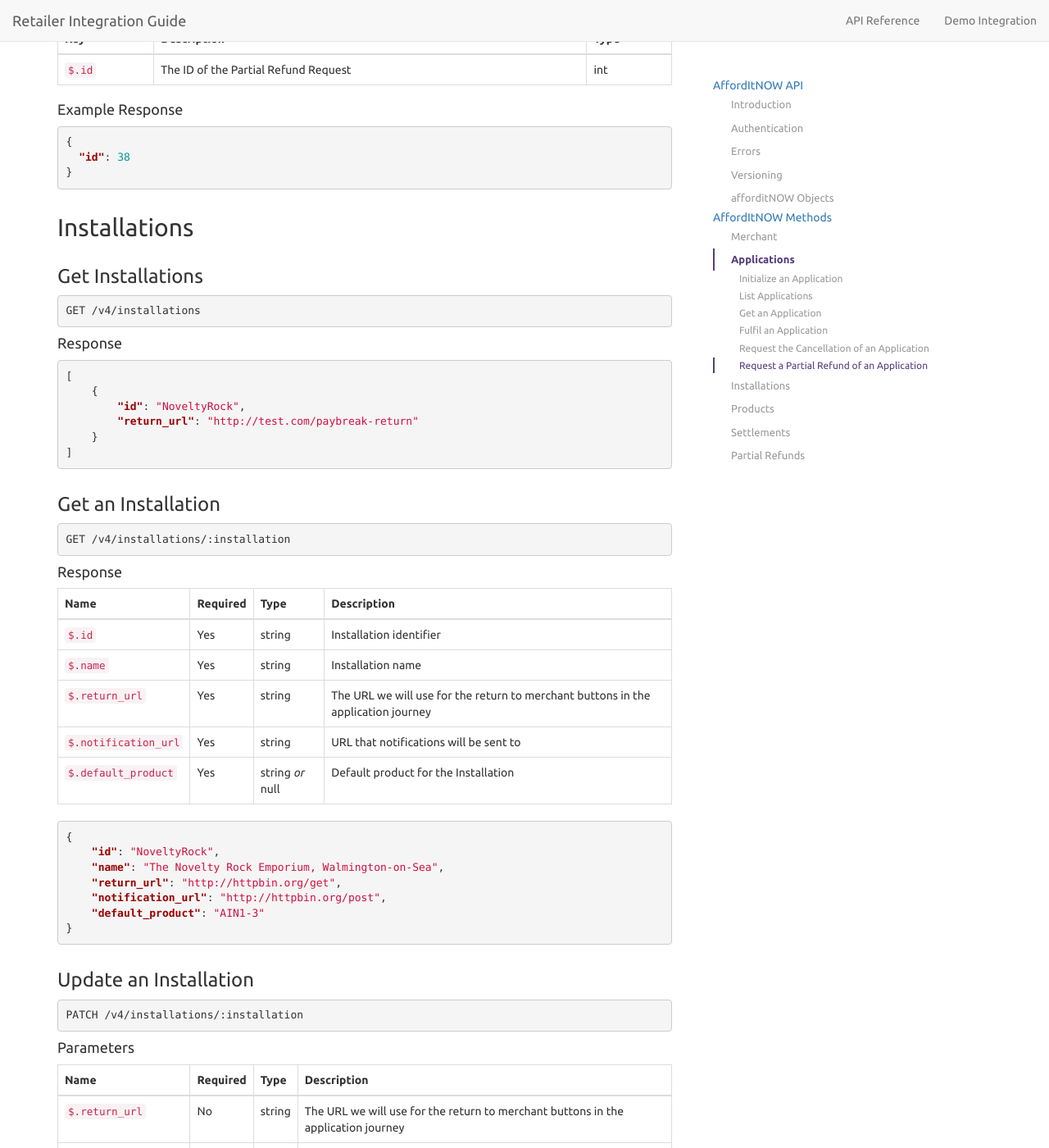
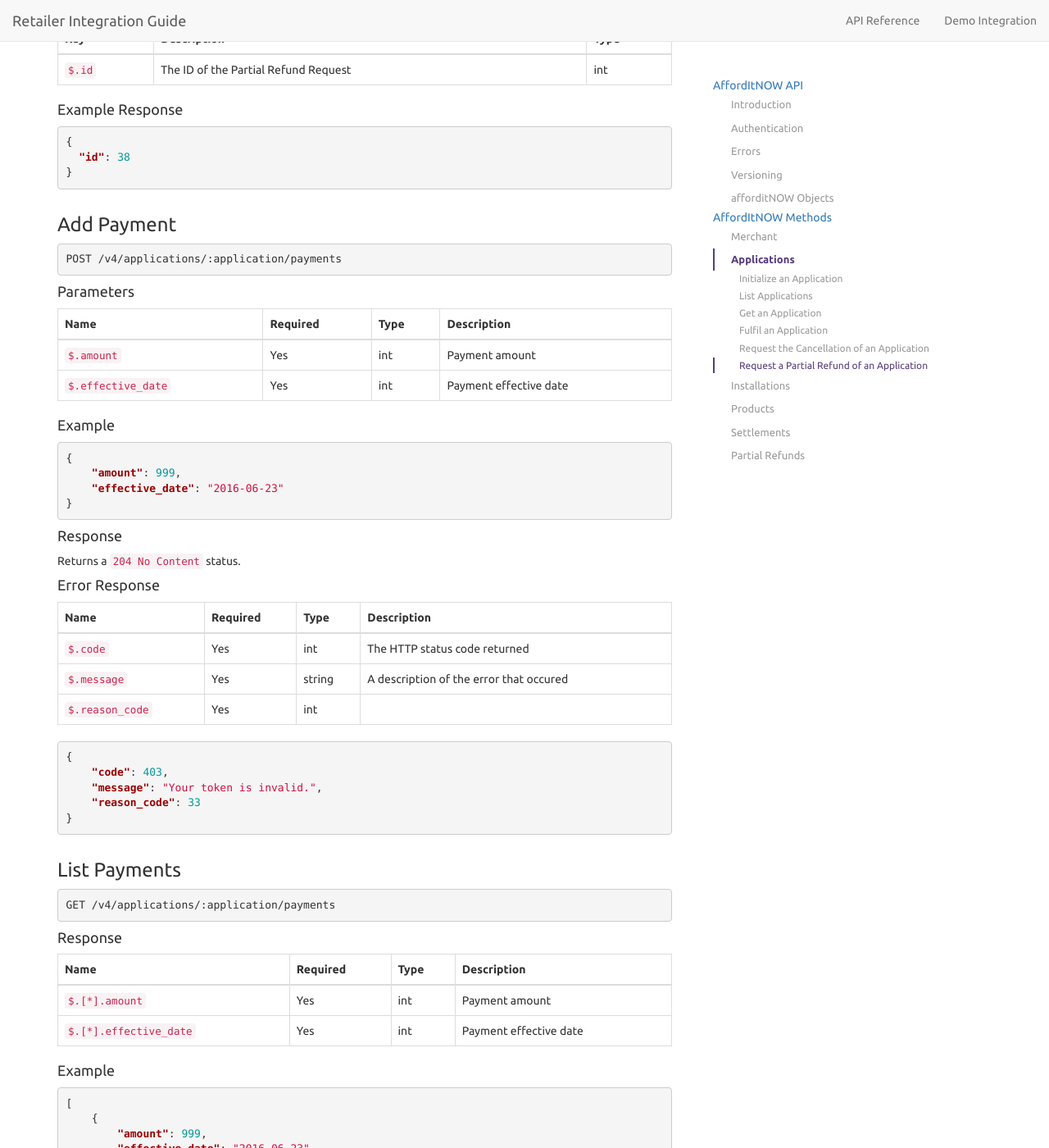
Before and after one commit to PayBreak/retailer-integration-guide, a Jekyll site: the page built from api/index.md, in a window 1280 px wide and 1400 px high, scrolled down 15014 px. Shown: the whole window at 82% size. Built offline with Jekyll 4.4.1, drawn with Linux system fonts in a browser that asks for light colours; nearby versions of some CDN libraries; Markdown is read by kramdown in place of the engine named in the settings; some of the changed text lies outside the part shown.

Commit message:
Merchant Payments

````diff
--- a/_includes/v4/applications.md
+++ b/_includes/v4/applications.md
@@ -75,3 +75,77 @@ Key | Description | Type
   "id": 38
 }
 ```
+
+### Add Payment
+
+```
+POST {{ site.data.globals.api_prefix }}/applications/:application/payments
+```
+
+#### Parameters
+
+Name | Required | Type | Description
+--- | --- | --- | ---
+`$.amount` | Yes | int | Payment amount
+`$.effective_date` | Yes | int | Payment effective date
+
+#### Example
+
+```json
+{
+    "amount": 999,
+    "effective_date": "2016-06-23"
+}
+```
+
+#### Response
+
+Returns a `204 No Content` status.
+
+#### Error Response
+
+Name | Required | Type | Description
+--- | --- | --- | ---
+`$.code` | Yes | int | The HTTP status code returned
+`$.message` | Yes | string | A description of the error that occured
+`$.reason_code` | Yes | int |
+
+```json
+{
+    "code": 403,
+    "message": "Your token is invalid.",
+    "reason_code": 33
+}
+```
+
+### List Payments
+
+```
+GET {{ site.data.globals.api_prefix }}/applications/:application/payments
+```
+
+#### Response
+
+Name | Required | Type | Description
+--- | --- | --- | ---
+`$.[*].amount` | Yes | int | Payment amount
+`$.[*].effective_date` | Yes | int | Payment effective date
+
+#### Example
+
+```json
+[
+    {
+        "amount": 999,
+        "effective_date": "2016-06-23"
+    },
+    {
+        "amount": 999,
+        "effective_date": "2016-07-23"
+    },
+    {
+        "amount": 999,
+        "effective_date": "2016-08-23"
+    }
+]
+```
````
